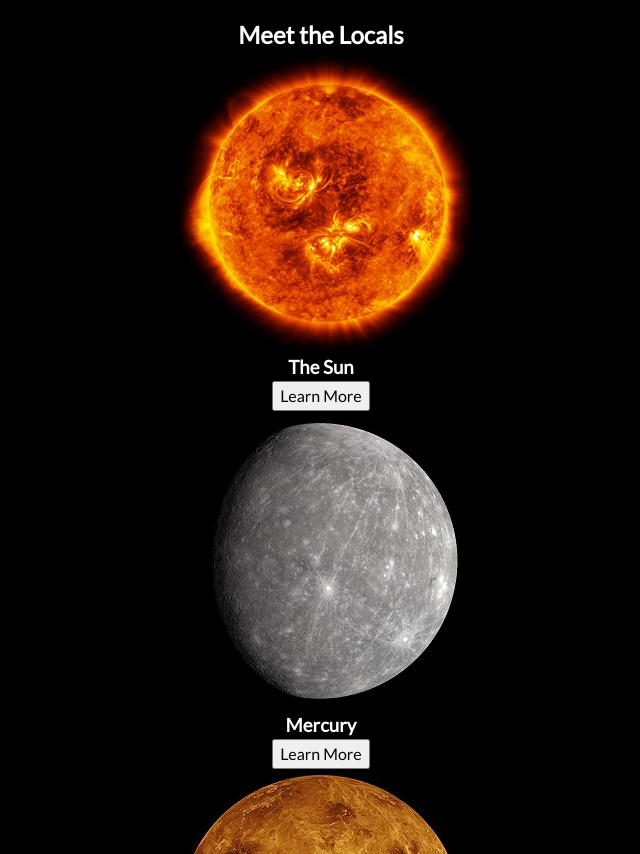
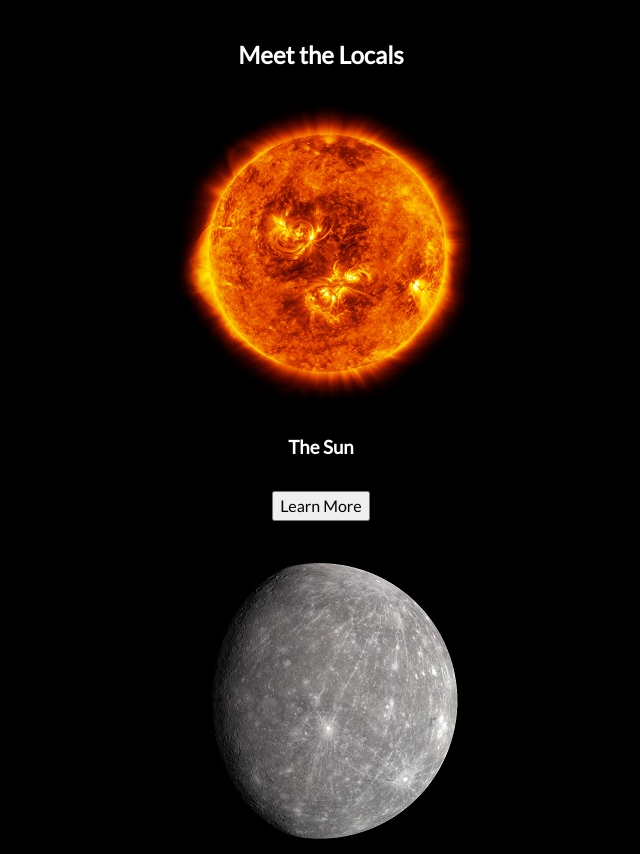
Before and after one commit to will1166/midterm-project, a plain HTML site: page index.html in a window 1280 px wide. Shown: the part 515-1369 px from the top of the page, without its empty margins (319-959 px from the left). Drawn offline with nearby package versions, Linux system fonts and the light colour scheme.

Commit message:
adds gap to the items

```diff
--- a/css/style.css
+++ b/css/style.css
@@ -80,8 +80,6 @@ ul > li:nth-child(3){
     flex-direction: column;
     justify-content: center;
     align-items: center;
-    padding: 20px;
-    color:
+    padding: 40px;
+    gap: 30px;
 }
-
-#planets > h3{
```
